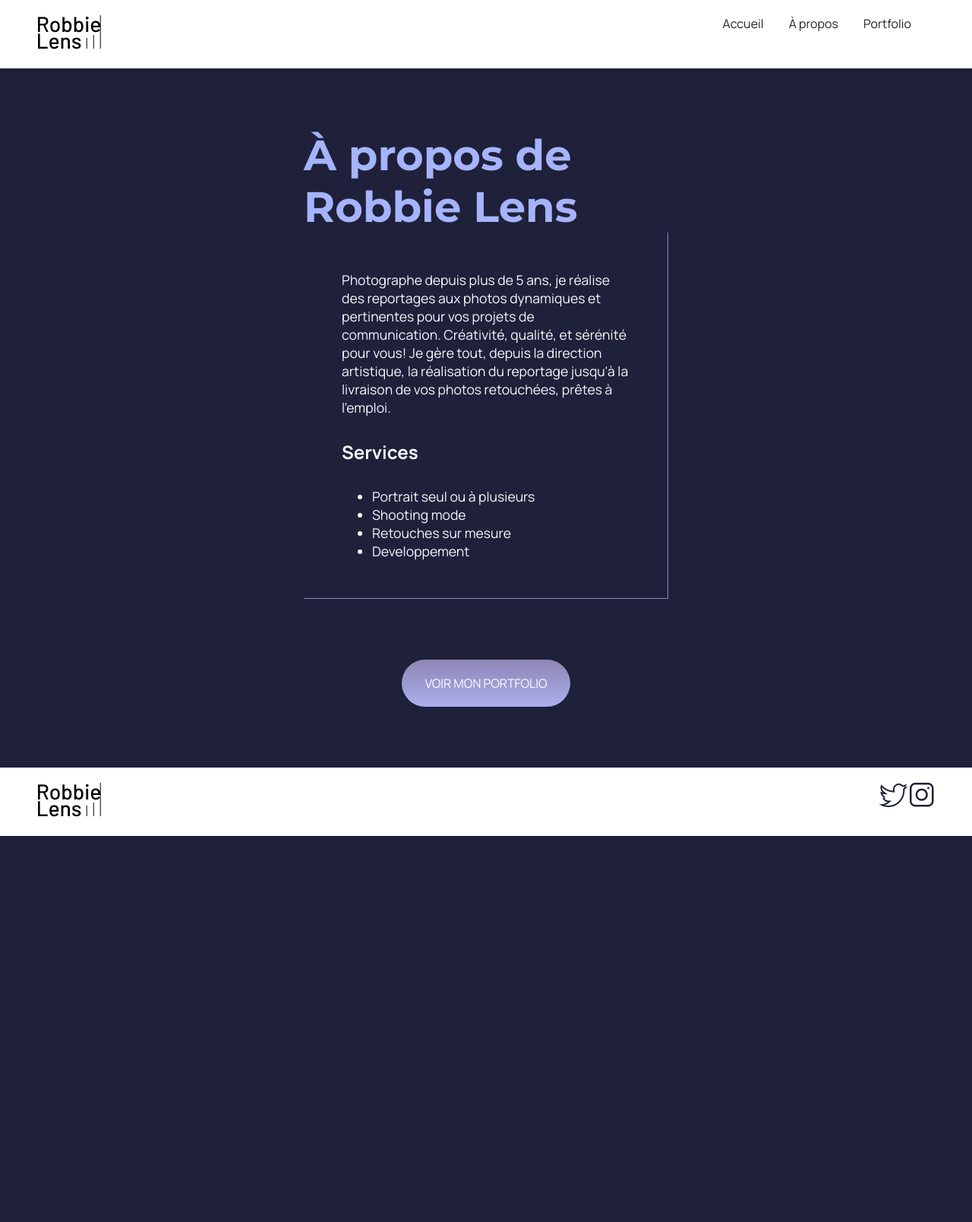
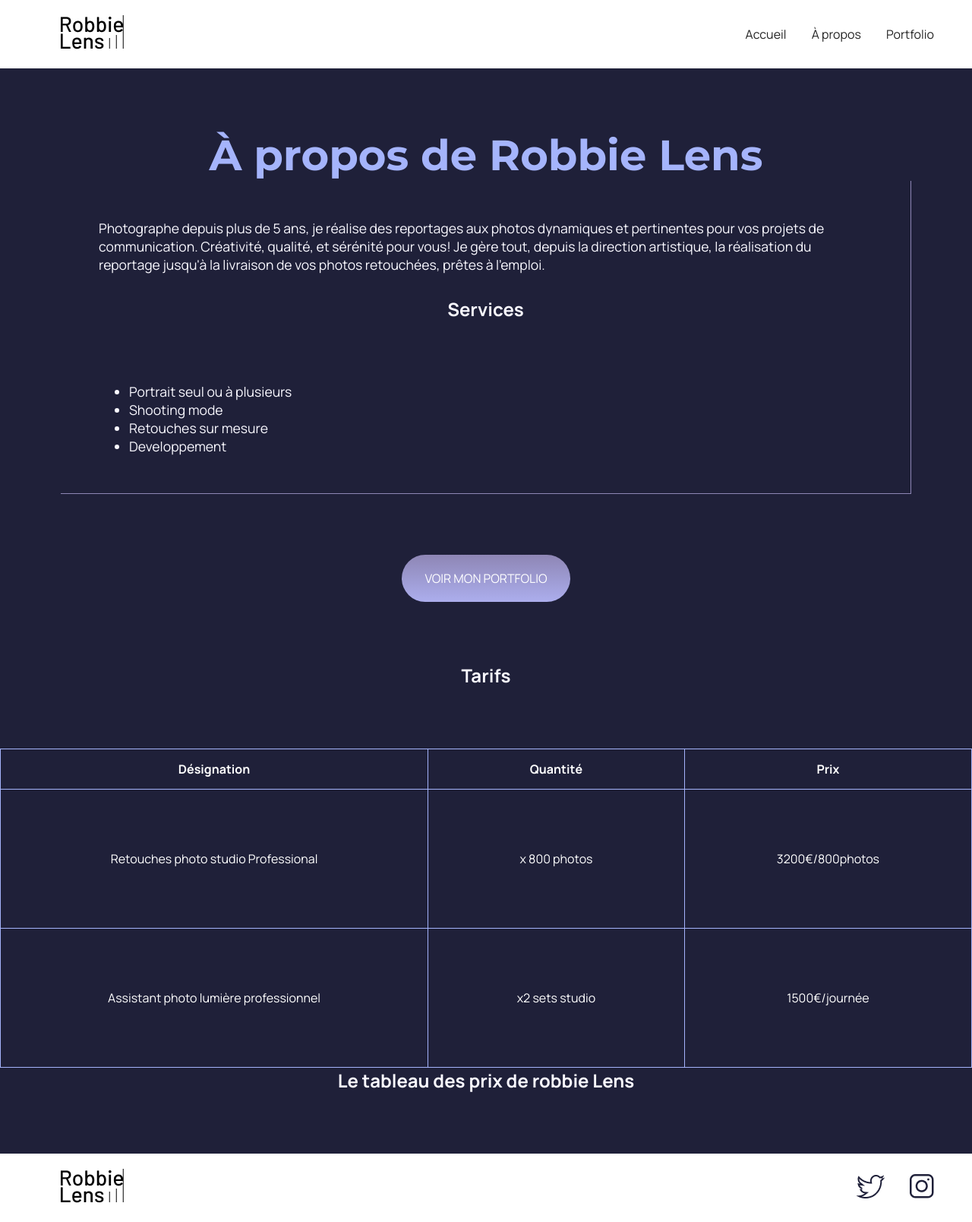
Before and after one commit to louisformation/Project1site, a plain HTML site: page dossier-demo/a-propos.html in a window 1280 px wide. Shown: the whole page at 76% size. Before the commit the page ends 1100 px from the top, so only its background shows below. Drawn offline with Linux system fonts and the light colour scheme.

Commit message:
Ajout fichier style réorganisé en 4 fichiers css + tableau page a-propos

```diff
--- a/dossier-demo/a-propos.html
+++ b/dossier-demo/a-propos.html
@@ -3,7 +3,8 @@
   <head>
     <meta charset="utf-8" />
     <title>À propos - Robbie Lens Photographie</title>
-    <link href="../style.css" rel="stylesheet" />
+    <link href="../style/style.css" rel="stylesheet" />
+    <link href="../style/a-propos.css"  rel="stylesheet" />
     <link rel="preconnect" href="https://fonts.googleapis.com" />
     <link rel="preconnect" href="https://fonts.gstatic.com" crossorigin />
     <link
@@ -61,6 +62,32 @@
           <a href="../portfolio.html" class="cta">VOIR MON PORTFOLIO</a>
         </div>
       </section>
+    </section class="section-tarifs">
+
+    <h2>Tarifs</h2>
+    <table>
+      <thead>
+        <tr>
+        <th>Désignation</th>
+        <th>Quantité</th>
+        <th>Prix</th>
+      </tr>
+      </thead>
+      <tbody>
+      <tr>
+        <td>Retouches photo studio Professional</td>
+        <td>x 800 photos</td>
+        <td>3200€/800photos</td>
+      </tr>
+      <tr>
+        <td>Assistant photo lumière professionnel</td>
+        <td>x2 sets studio</td>
+        <td>1500€/journée</td>
+      </tr>
+    </tbody>
+    </table>
+     <h2>Le tableau des prix de robbie Lens</h2>
+  </section>
     </main>
 
     <footer>
--- /dev/null
+++ b/style/a-propos.css
@@ -0,0 +1,48 @@
+.pa-com {
+  border-right: 1px solid #8e86b5;
+  border-bottom: 1px solid #8e86b5;
+  padding: 50px;
+  margin-bottom: 80px;
+}
+
+.pa-com h2 {
+  margin-top: 30px;
+}
+
+.pa-com ul {
+  margin-top: 30px;
+}
+
+.pa-com + div {
+  text-align: center;
+}
+
+.a-propos-main {
+  width: 50%;
+  margin: auto;
+}
+table {
+  color: white;
+  text-align: center;
+  width: 100%;
+  border-collapse: collapse;
+}
+
+td,
+th {
+  padding: 15px;
+  border: 1px solid #a5b4fc;
+}
+
+td {
+  padding: 80px;
+}
+
+h2 {
+  margin-bottom: 80px;
+}
+
+h1,
+h2 {
+  text-align: center;
+}
--- /dev/null
+++ b/style/style.css
@@ -0,0 +1,82 @@
+* {
+  margin: 0;
+}
+
+body {
+  font-family: 'Manrope', sans-serif;
+  font-size: 1em;
+  background-color: #1f2039;
+}
+
+a {
+  color: #242424;
+  text-decoration: none;
+}
+
+em {
+  color: #a5b4fc;
+  font-style: normal;
+}
+
+h1 {
+  font-size: 3.5em;
+  color: #a5b4fc;
+  font-family: 'Montserrat', sans-serif;
+}
+
+h2 {
+  color: #f9f8ff;
+}
+
+p,
+li {
+  font-size: 1.1em;
+  color: #f9f8ff;
+}
+
+header,
+footer {
+  background-color: white;
+  padding: 20px 50px;
+}
+
+.cta {
+  display: inline-block;
+  background: linear-gradient(#8e86b5, #acaeed);
+  color: white;
+  border-radius: 50px;
+  padding: 20px 30px;
+}
+
+a:hover {
+  text-decoration: underline;
+}
+
+.cta:hover {
+  background: linear-gradient(#696484, #8788ba);
+  text-decoration: none;
+}
+
+.lien-icone {
+  margin-left: 30px;
+}
+
+.lien-icone:hover {
+  opacity: 0.5;
+}
+
+section {
+  padding: 80px;
+}
+
+footer,
+nav {
+  display: flex;
+  flex-direction: row;
+  align-items: center;
+  justify-content: space-between;
+}
+
+nav a {
+  margin-left: 30px;
+}
```
Also changed, not shown: index.html (+2 -1 lines), portfolio.html (+2 -1 lines), style/index.css (added, +38 -0 lines), style/portfolio.css (added, +52 -0 lines).
